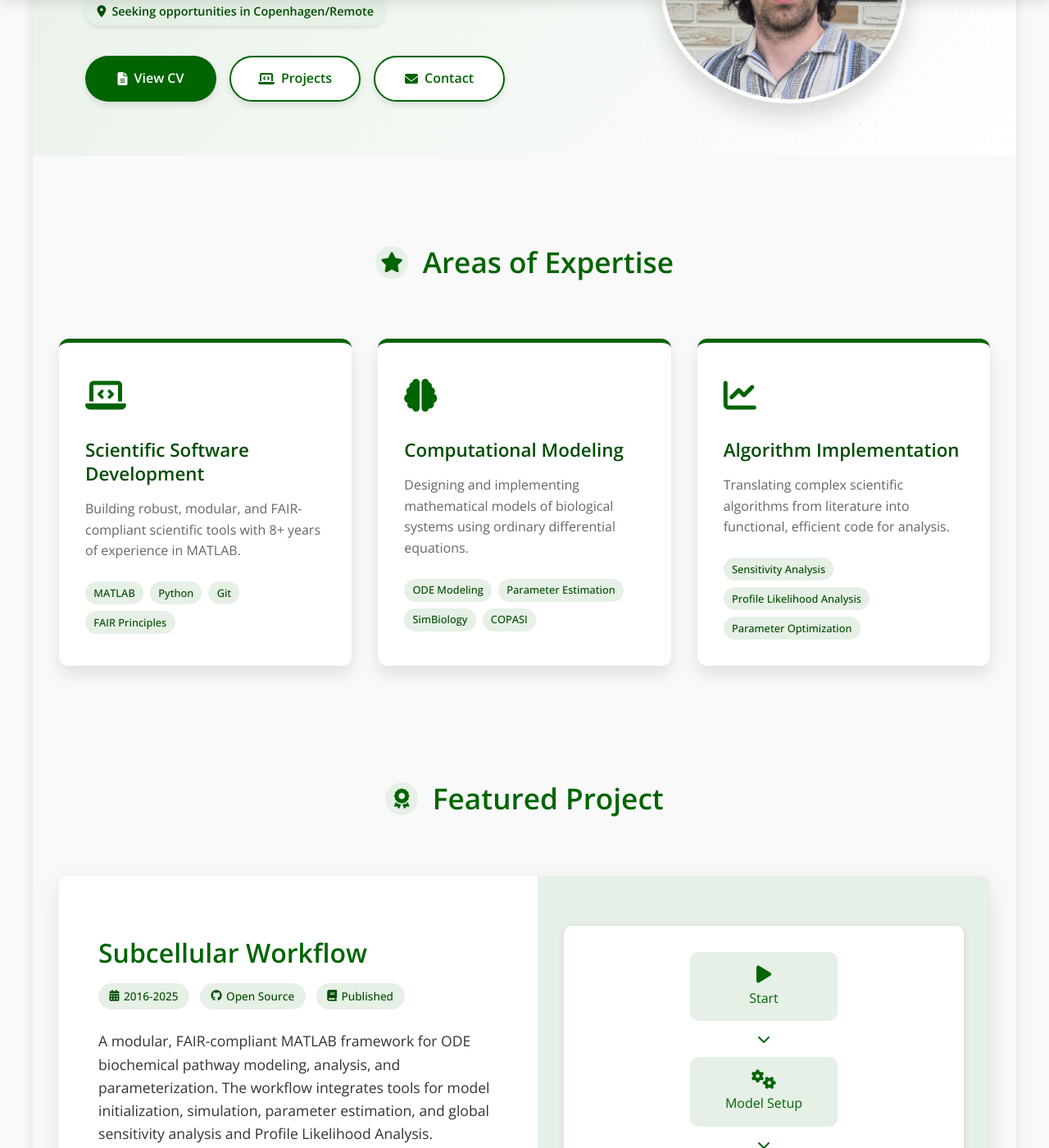
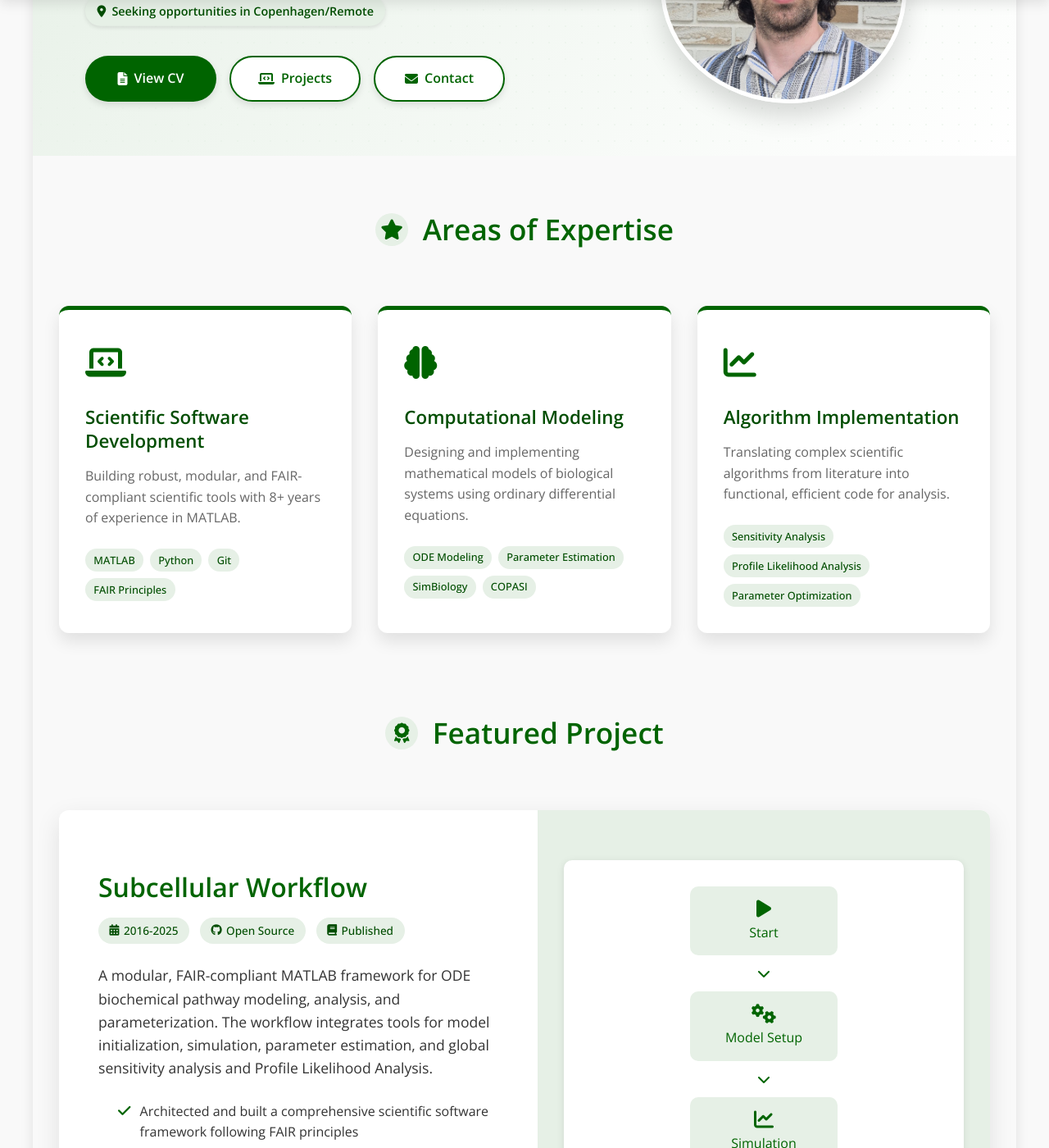
Before and after one commit to jpgsantos/jpgsantos.github.io, a Jekyll site: the page built from index.md, in a window 1280 px wide and 1400 px high, scrolled down 328 px. Shown: the whole window at 82% size. Built offline with Jekyll 4.4.1, drawn with Linux system fonts in a browser that asks for light colours.

Commit message:
Update style.css

```diff
--- a/assets/style.css
+++ b/assets/style.css
@@ -26,7 +26,7 @@
   --code-text: #333;            /* Code text color */
 
   /* Standardized spacing variables */
-  --section-spacing: 2.5rem;    /* Consistent spacing between sections */
+  --section-spacing: 0rem;    /* Consistent spacing between sections */
   --content-padding: 2rem;      /* Standard padding inside content areas */
 }
 
@@ -925,7 +925,7 @@ section:last-child {
 @media (max-width: 1200px) {
   :root {
     --content-padding: 1.5rem;
-    --section-spacing: 2rem;
+    --section-spacing: 0rem;
   }
 
   .hero-content {
@@ -944,7 +944,7 @@ section:last-child {
 @media (max-width: 992px) {
   :root {
     --content-padding: 1.25rem;
-    --section-spacing: 1.75rem;
+    --section-spacing: 0rem;
   }
 
   .hero-content {
@@ -970,7 +970,7 @@ section:last-child {
 @media (max-width: 768px) {
   :root {
     --content-padding: 1rem;
-    --section-spacing: 1.5rem;
+    --section-spacing: 0rem;
   }
 
   header {
```
